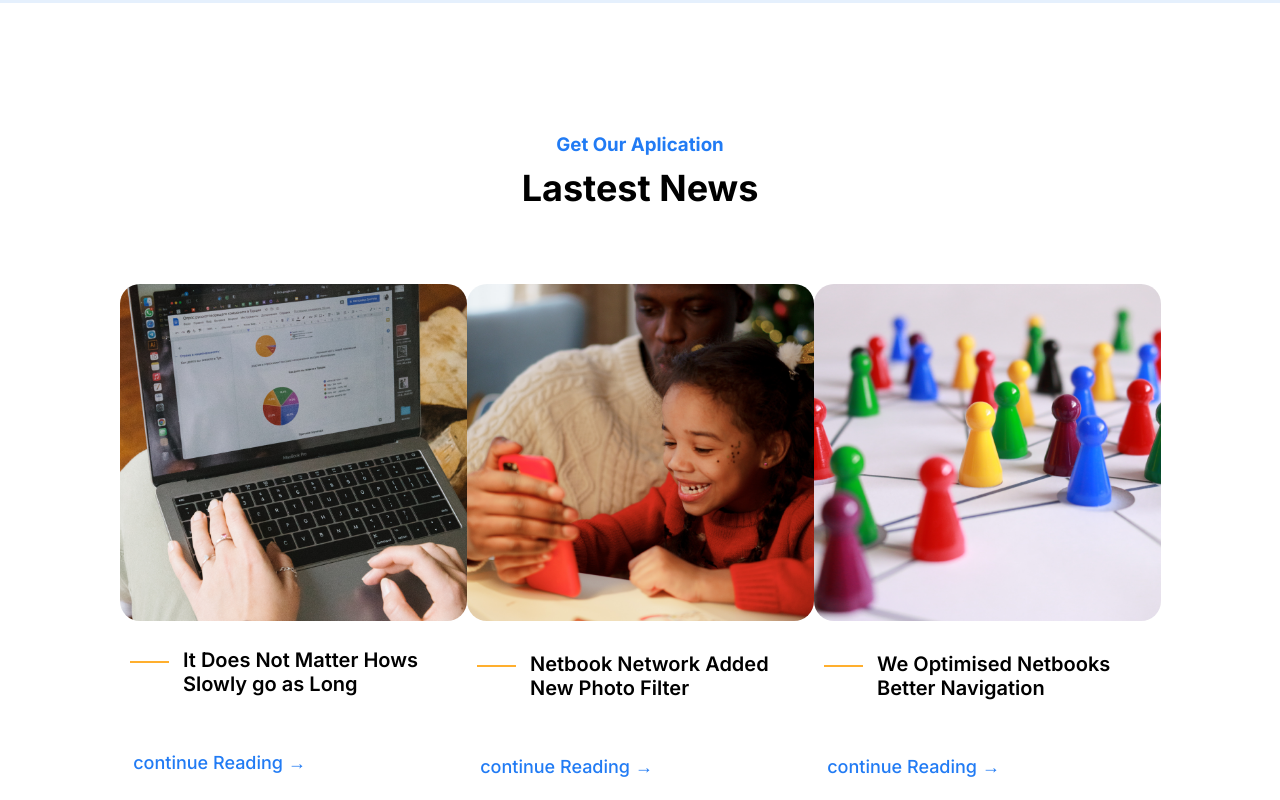
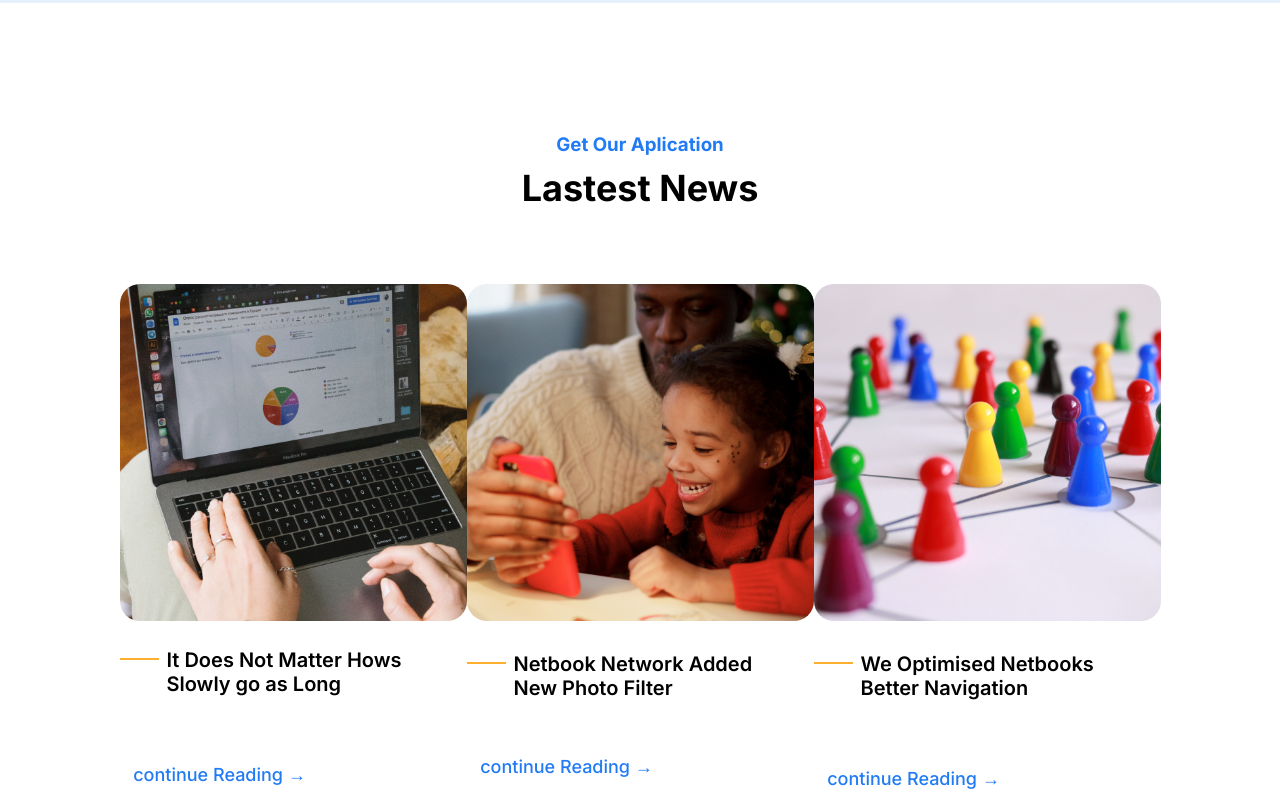
Before and after one commit to CassianoE/Atom-Atividade-semanal-3, a plain HTML site: page index.html in a window 1280 px wide. Shown: the part 4584-5384 px from the top of the page. Drawn offline with Linux system fonts and the light colour scheme; a web font is replaced by a local one.

Commit message:
atualizando main

```diff
--- a/index.html
+++ b/index.html
@@ -292,7 +292,7 @@
                             <div class="news__line"> </div>
                             <h4 class="pub__titulo-4 ">It Does Not Matter Hows Slowly go as Long</h4>
                         </div>
-                        <h5 class="pub__titulo-1">continue Reading → </h5>
+                        <h6 class="pub__titulo-1">continue Reading → </h5>
                     </div>
                     <div>
                         <img class="news__img" src="../img/pexels-cottonbro-6140202child.png" alt="child studing">
@@ -308,7 +308,7 @@
                             <div class="news__line"> </div>
                             <h4 class="pub__titulo-4 ">We Optimised Netbooks Better Navigation</h4>
                         </div>
-                        <h5 class="pub__titulo-1">continue Reading →</h5>
+                        <h6 class="pub__titulo-1">continue Reading →</h5>
                     </div>
                 </div>
             </div>
--- a/style.css
+++ b/style.css
@@ -754,13 +754,13 @@
     }
 
     .news__line {
-        margin-top: 40px;
+        margin-right: 0.5rem;
+        margin-top: 2.3rem;
+        justify-content: center;
         width: 39px;
         border-top: 2px solid #FFAF2E;
     }
 
     .news__line-organiza {
         display: flex;
-        gap: 14px;
-        justify-content: center;
     }
```
